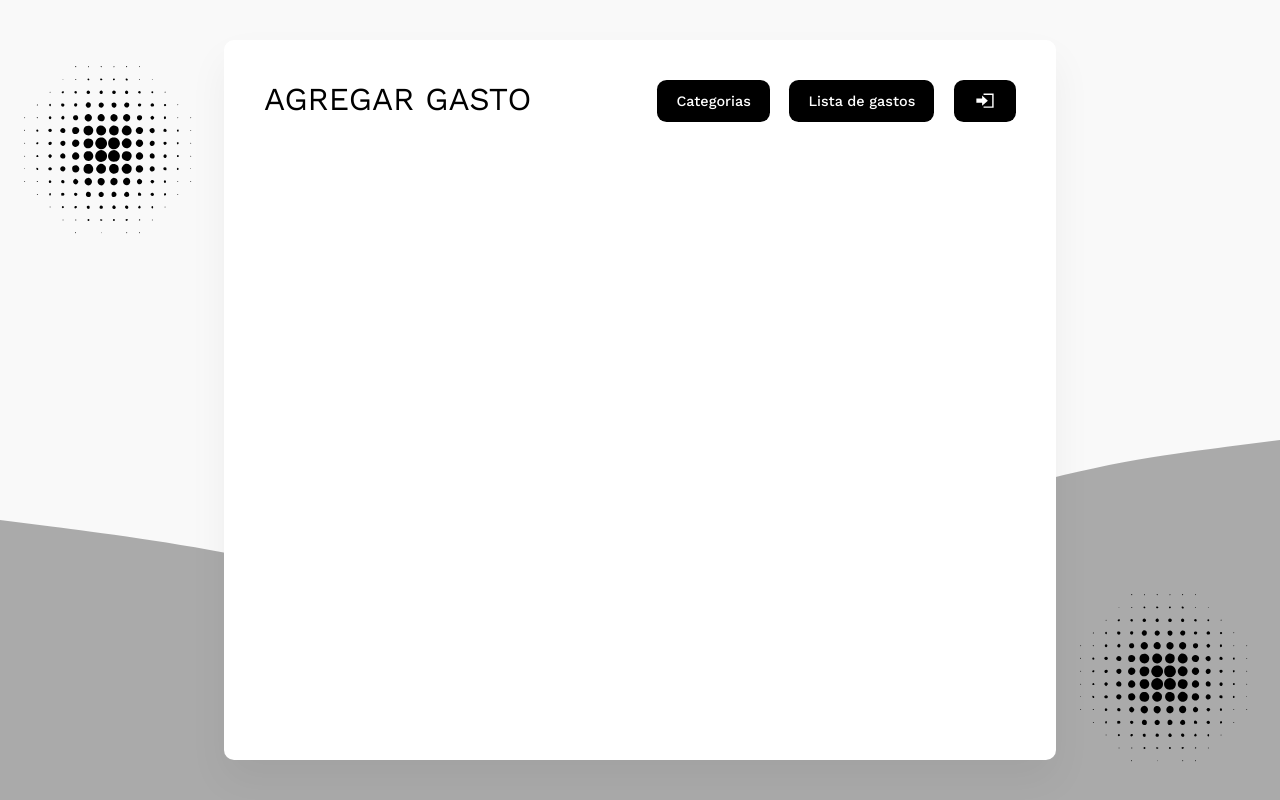
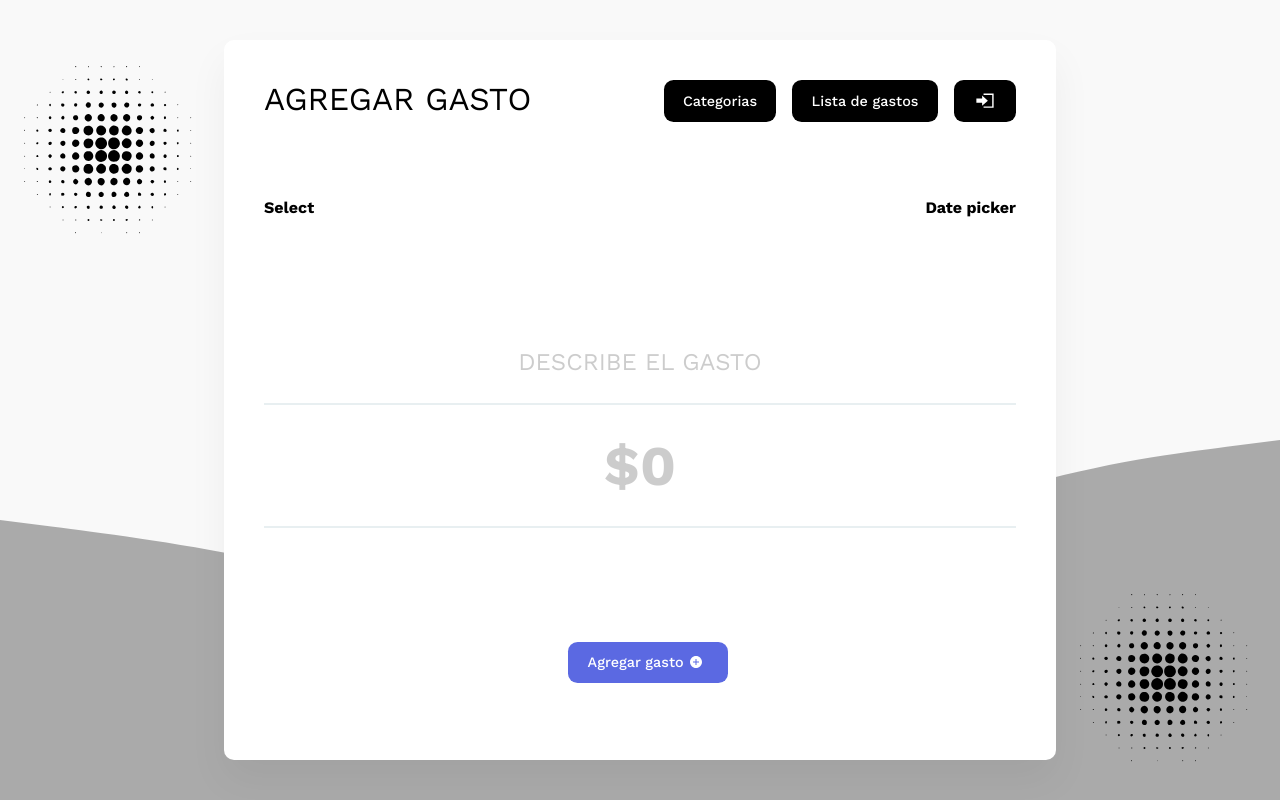
Before and after one commit to violafranco/ListaDeGastos, a React (Create React App) app: page / in a window 1280 px wide. Built offline with nearby package versions, Linux system fonts and the light colour scheme; no server answers; sample sign-in values are in the browser's storage.

Commit message:
creación de formulario en lista de gastos

```diff
--- a/src/App.js
+++ b/src/App.js
@@ -3,6 +3,7 @@ import { Helmet } from 'react-helmet';
 import {Header, Titulo, ContenedorHeader, ContenedorBotones} from './elementos/Header';
 import Boton from './elementos/Boton';
 import BotonCerrarSesion from './elementos/BotonCerrarSesion';
+import FormularioGasto from './componentes/FormularioGasto';
 
 const App = () => {
   return (
@@ -21,6 +22,10 @@ const App = () => {
           </ContenedorBotones>
         </ContenedorHeader>
       </Header>
+
+      <FormularioGasto>
+
+      </FormularioGasto>
     </>
    );
 }
--- /dev/null
+++ b/src/componentes/FormularioGasto.js
@@ -0,0 +1,51 @@
+import React, {useState} from 'react';
+import {ContenedorFiltros, Formulario, Input, InputGrande, ContenedorBoton} from './../elementos/ElementosDeFormularios';
+import Boton from '../elementos/Boton';
+import {ReactComponent as IconPLus} from './../images/plus.svg';
+
+const FormularioGasto = () => {
+    //Estados para pasarle a los inputs y manipularlos
+    const [inputDescripcion, setInputDescripcion] = useState();
+    const [inputCantidad, setinputCantidad] = useState();
+
+    //creamos el handle para manipularlos
+    const handleChange = (e) => {
+        if(e.target.name === 'descripcion'){
+            setInputDescripcion(e.target.value)
+        } else if(e.target.name === 'cantidad') {
+            setinputCantidad(e.target.value.replace(/[^0-9.]/g, ''));
+        }
+    }
+
+    return (
+        <Formulario>
+            <ContenedorFiltros>
+                <p>Select</p>
+                <p>Date picker</p>
+            </ContenedorFiltros>
+
+            <div>
+                <Input
+                    type='text'
+                    name='descripcion'
+                    placeholder='Describe el gasto'
+                    value={inputDescripcion}
+                    onChange={handleChange}
+                />
+                <InputGrande
+                    type='text'
+                    name='cantidad'
+                    placeholder='$0'
+                    value={inputCantidad}
+                    onChange={handleChange}
+                />
+            </div>
+
+            <ContenedorBoton>
+                <Boton as='button' primario conIcono type='submit'>Agregar gasto <IconPLus /></Boton>
+            </ContenedorBoton>
+        </Formulario>
+     );
+}
+
+export default FormularioGasto;
--- a/src/componentes/RutaPrivada.js
+++ b/src/componentes/RutaPrivada.js
@@ -1,9 +1,9 @@
 import React from 'react';
 import { useAuth } from '../contextos/AuthContext';
-import { Route, Navigate } from 'react-router';
+import { Navigate } from 'react-router';
 
 
-function RutaPrivada({children, ...restoProps}) {
+function RutaPrivada({children}) {
     const {usuario} = useAuth();
     return usuario ? children : <Navigate to="/iniciar-sesion" />;
 }
--- a/src/elementos/Boton.js
+++ b/src/elementos/Boton.js
@@ -5,8 +5,8 @@ const Boton = styled(Link)`
     /*Si las props del btn tiene el valor PRIMARIo, usamos color primario, sino el #000*/
     background: ${(props) => props.primario ? '#5B69E2' : '#000'};
     /*Si btn tiene icono, entonces mide 15.62(es decir que lo hacemos más largo), sino es auto el ancho*/
-    width: ${(props) => props.conIcono ? '15.62rem' : 'auto'}; /* 250px */
-    margin-left: 1.2rem;
+    width: ${(props) => props.conIcono ? '10rem' : 'auto'}; /* 250px */
+    margin-left: 1rem;
     border: none;
     border-radius: 0.6rem;
     color: #fff;
@@ -18,9 +18,10 @@ const Boton = styled(Link)`
     cursor: pointer;
     text-decoration: none;
     display: inline-flex;
-    justify-content: space-between;
+    justify-content: space-around;
     align-items: center;
     outline: none;
+
 
     svg {
         /*Si el svg tiene la prop iconoGrande, le damos 100% de altura, sino lo hacemos más pequeño */
--- a/src/elementos/ElementosDeFormularios.js
+++ b/src/elementos/ElementosDeFormularios.js
@@ -51,7 +51,7 @@ const Input = styled.input`
 `;
 
 const InputGrande = styled(Input)`
-    font-size: 4.37rem; /* 70px */
+    font-size: 3.5rem;
     font-weight: bold;
 `;
 
```
Also changed, not shown: src/images/plus.svg (added).
